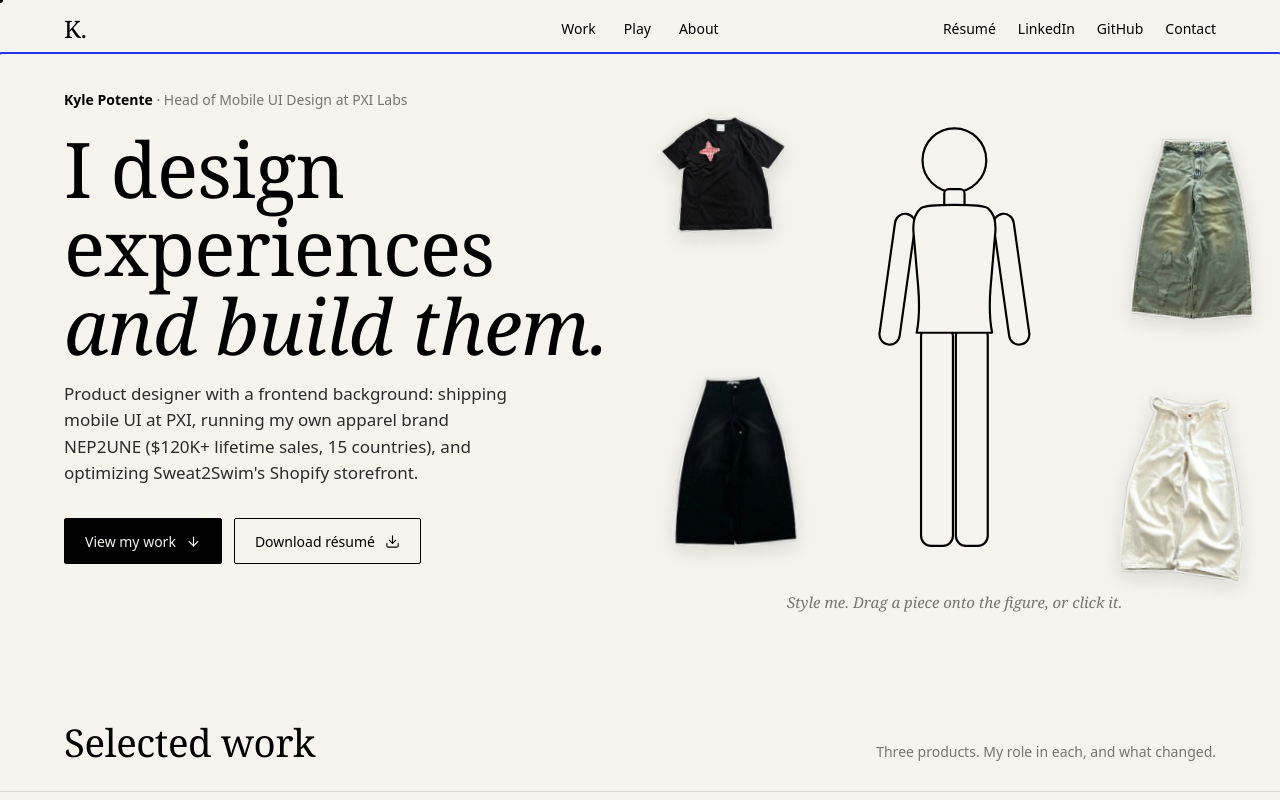
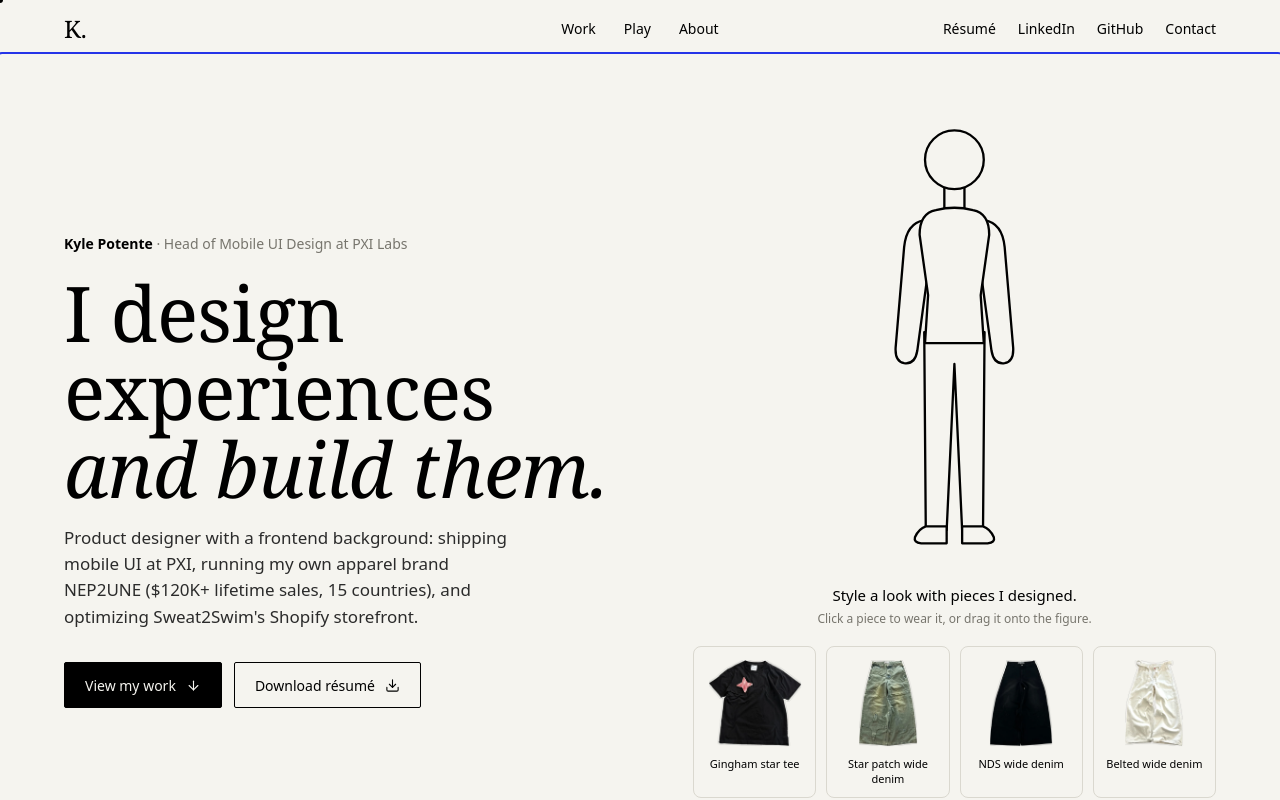
Before and after one commit to kylep16/kyle-portfolio, a React (Vite) app: page / in a window 1280 px wide. Shown: the top 800 px of the page. Built offline with nearby package versions, Linux system fonts and the light colour scheme.

Commit message:
Refine hero figure proportions and wardrobe interaction

```diff
--- a/src/App.jsx
+++ b/src/App.jsx
@@ -27,7 +27,7 @@ const SITE = {
   year: 2026,
 };
 
-const OUTFIT_MESSAGES = ["good choice.", "interesting.", "you might be onto something.", "fit approved."];
+
 
 /* ---------------------------------------------------------------------
    data/caseStudies.js. Never invent metrics.
@@ -291,19 +291,12 @@ const CASE_ORDER = ["pxi", "nep2une", "sweat2swim"];
 const GARMENTS = [
   { id: "tee-black",   name: "Gingham star tee",      meta: ["NEP2UNE", "HI I'M ✦", "COTTON"], category: "top",    z: 20, fit: { cx: 150, cy: 231, w: 204 } },
   { id: "denim-green", name: "Star patch wide denim", meta: ["NEP2UNE", "NDS 01", "DENIM"],   category: "bottom", z: 10, fit: { cx: 150, cy: 430, w: 178 } },
-  { id: "denim-black", name: "NDS wide denim",        meta: ["NEP2UNE", "NDS 02", "DENIM"],   category: "bottom", z: 10, fit: { cx: 150, cy: 424, w: 180 } },
+  { id: "denim-black", name: "NDS wide denim",        meta: ["NEP2UNE", "NDS 02", "DENIM"],   category: "bottom", z: 10, fit: { cx: 150, cy: 430, w: 189 } },
   { id: "denim-cream", name: "Belted wide denim",     meta: ["NEP2UNE", "NDS 03", "DENIM"],   category: "bottom", z: 10, fit: { cx: 150, cy: 430, w: 178 } },
   // { id: "tee-white", name: "Gingham star tee, white", meta: ["NEP2UNE","HI I'M ✦","COTTON"], category: "top", z: 20, fit: { cx: 150, cy: 224, w: 200 } },
 ];
 // layering order: body → top → outerwear → bottom → shoes → hat → accessory (z per garment)
 const CATEGORY_REGION = { top: "torso", outerwear: "torso", bottom: "legs", shoes: "legs", hat: "head", accessory: "torso" };
-// loose sticker positions around the figure (desktop); up to 6 visible, rest behind "more clothes +"
-const STICKER_SLOTS = [
-  { left: "-6%", top: "4%", rot: -3 }, { right: "-8%", top: "8%", rot: 2 },
-  { left: "-4%", top: "54%", rot: -1 }, { right: "-6%", top: "58%", rot: 3 },
-  { left: "22%", top: "84%", rot: -2 }, { right: "20%", top: "84%", rot: 1 },
-];
-
 /* Exact NEP2UNE star cursor: paste the cleaned transparent PNG/SVG as a data URI.
    Until it's provided, the cursor falls back to a small dot. */
 const STAR_CURSOR_SRC = null;
@@ -512,21 +505,17 @@ function Navigation({ route, go, scrollTo }) {
 function Figure({ outfit, justEquipped, rm, target }) {
   const worn = Object.values(outfit).filter(Boolean).map(id => GARMENTS.find(g => g.id === id)).sort((a, b) => a.z - b.z);
   return (
-    <svg viewBox="0 0 300 640" className="figure" aria-label="Pictogram figure wearing your chosen NEP2UNE pieces" role="img">
-      {/* paper-doll mannequin: white body, black outline */}
-      <g fill="var(--paper)" stroke="var(--ink)" strokeWidth="3" strokeLinejoin="round">
-        <circle cx="150" cy="72" r="44" />
-        <rect x="136" y="112" width="28" height="30" rx="6" />
-        {/* arms: hang slightly away from the torso so sleeves read naturally */}
-        <rect x="70" y="146" width="28" height="182" rx="14" transform="rotate(8 84 146)" />
-        <rect x="202" y="146" width="28" height="182" rx="14" transform="rotate(-8 216 146)" />
-        {/* legs */}
+    <svg viewBox="0 0 300 600" className="figure" aria-label="Pictogram figure wearing your chosen NEP2UNE pieces" role="img">
+      {/* Rounded figure sized to the actual garment silhouettes. */}
+      <g fill="var(--paper)" stroke="var(--ink)" strokeWidth="3" strokeLinejoin="round" strokeLinecap="round">
+        <path d="M137 108 L137 145 L163 145 L163 108" />
+        <circle cx="150" cy="76" r="38" />
+        <path d="M111 154 Q88 158 85 189 L74 319 Q73 337 85 339 Q99 341 102 323 L118 205 M189 154 Q212 158 215 189 L226 319 Q227 337 215 339 Q201 341 198 323 L182 205" />
         <g className={target === "legs" ? "region-hot" : ""}>
-          <rect x="104" y="300" width="44" height="304" rx="14" />
-          <rect x="152" y="300" width="44" height="304" rx="14" />
+          <path d="M111 299 L113 555 L140 555 L150 340 L160 555 L187 555 L189 299 Z" />
+          <path d="M113 550 Q104 553 99 564 Q97 571 107 572 L140 572 L140 550 Z M160 550 L160 572 L193 572 Q203 571 201 564 Q196 553 187 550 Z" />
         </g>
-        {/* torso: broad rounded shoulders tapering to the waist, hips flare slightly */}
-        <path className={target === "torso" ? "region-hot" : ""} d="M104 138 C112 132 188 132 196 138 C206 146 208 160 206 176 L200 246 C198 270 198 290 202 310 L98 310 C102 290 102 270 100 246 L94 176 C92 160 94 146 104 138 Z" />
+        <path className={target === "torso" ? "region-hot" : ""} d="M126 141 Q150 135 174 141 Q195 145 195 173 L184 251 L188 313 L112 313 L116 251 L105 173 Q105 145 126 141 Z" />
       </g>
       {/* region hints while dragging */}
       {target === "torso" && <path d="M96 128 C106 120 194 120 204 128 C218 138 218 160 214 180 L208 252 L212 322 L88 322 L92 252 L86 180 C82 160 82 138 96 128 Z" className="region-ring" />}
@@ -544,29 +533,26 @@ function GarmentSticker({ g, on, style, onPointerDown, onClick, onKeyDown, ghost
     <button className={"garment " + (on ? "is-on " : "") + (ghost ? "is-ghost" : "")} style={style}
       onPointerDown={onPointerDown} onClick={onClick} onKeyDown={onKeyDown} aria-pressed={on} aria-label={`${on ? "Take off" : "Wear"} ${g.name}`} data-cursor>
       <img src={GARMENT_ASSETS[g.id].src} alt="" draggable="false" loading="lazy" decoding="async" />
-      <span className="g-meta" aria-hidden>{g.meta.join("  ·  ")}</span>
+      <span className="g-name" aria-hidden>{g.name}</span>
+      <span className="garment-check" aria-hidden>{on ? "✓" : ""}</span>
     </button>
   );
 }
 
-function Character({ onComplete }) {
+function Character() {
   const [outfit, setOutfit] = useState({});
-  const [msg, setMsg] = useState(null); const [just, setJust] = useState(null);
-  const [drag, setDrag] = useState(null); const [target, setTarget] = useState(null); const [page, setPage] = useState(0);
+  const [just, setJust] = useState(null);
+  const [drag, setDrag] = useState(null); const [target, setTarget] = useState(null);
   const zone = useRef(null); const rm = useReducedMotion(); const mob = useIsMobile();
-  const completed = useRef(false); const outfitRef = useRef({});
-  const categories = [...new Set(GARMENTS.map(g => g.category))];
+  const outfitRef = useRef({});
 
   const equip = useCallback(id => {
     const g = GARMENTS.find(x => x.id === id); const o = outfitRef.current;
     const next = { ...o, [g.category]: o[g.category] === id ? undefined : id };
     outfitRef.current = next; setOutfit(next);
-    const done = categories.every(c => next[c]);
-    if (next[g.category]) { setJust(id); setMsg(done ? "fit approved." : OUTFIT_MESSAGES[Object.values(next).filter(Boolean).length % 3]); }
-    else setMsg(null);
-    if (done && !completed.current) { completed.current = true; onComplete?.(); }
-    setTimeout(() => setJust(null), 700);
-  }, [onComplete]);
+    if (next[g.category]) setJust(id);
+    else setJust(null);
+  }, []);
 
   const startDrag = (e, g) => {
     if (mob) return; e.preventDefault();
@@ -583,8 +569,6 @@ function Character({ onComplete }) {
     window.addEventListener("pointermove", mv); window.addEventListener("pointerup", up);
   };
 
-  const perPage = STICKER_SLOTS.length; const pages = Math.ceil(GARMENTS.length / perPage);
-  const visible = mob ? GARMENTS : GARMENTS.slice(page * perPage, page * perPage + perPage);
   const isOn = id => Object.values(outfit).includes(id);
   const dragG = drag && GARMENTS.find(g => g.id === drag.id);
 
@@ -592,20 +576,19 @@ function Character({ onComplete }) {
     <div className={"character " + (mob ? "is-mobile" : "")}>
       <div ref={zone} className="figure-zone" data-cursor>
         <Figure outfit={outfit} justEquipped={just} rm={rm} target={target} />
-        <p className={"figure-msg " + (msg ? "show" : "")} aria-live="polite">{msg}</p>
+
       </div>
-      <p className="wardrobe-hint">Style me. {mob ? "Tap a piece to wear it." : "Drag a piece onto the figure, or click it."}
-        {Object.values(outfit).some(Boolean) && <button className="reset-outfit" onClick={() => { outfitRef.current = {}; setOutfit({}); setMsg(null); }}>Reset outfit</button>}
-      </p>
-      <div className={mob ? "garment-tray" : "garment-cloud"} role="group" aria-label="NEP2UNE garments">
-        {visible.map((g, i) => {
-          const slot = STICKER_SLOTS[i] || {}; const style = mob ? {} : { left: slot.left, right: slot.right, top: slot.top, "--rot": slot.rot + "deg" };
-          return <GarmentSticker key={g.id} g={g} on={isOn(g.id)} style={style} ghost={drag?.id === g.id}
-            onPointerDown={e => startDrag(e, g)} onClick={() => { if (mob) equip(g.id); }}
-            onKeyDown={e => { if (e.key === "Enter" || e.key === " ") { e.preventDefault(); equip(g.id); } }} />;
-        })}
-        {!mob && pages > 1 && <button className="more-clothes" onClick={() => setPage(p => (p + 1) % pages)}>more clothes +</button>}
+      <div className="wardrobe-caption">
+        <p className="wardrobe-hint">Style a look with pieces I designed.</p>
+        <p className="wardrobe-instruction">{mob ? "Tap a piece to wear or remove it." : "Click a piece to wear it, or drag it onto the figure."}</p>
       </div>
+      <div className="garment-tray" role="group" aria-label="NEP2UNE garments">
+        {GARMENTS.map(g => (
+          <GarmentSticker key={g.id} g={g} on={isOn(g.id)} ghost={drag?.id === g.id}
+            onPointerDown={e => startDrag(e, g)} onClick={e => { if (mob || e.detail === 0) equip(g.id); }} />
+        ))}
+      </div>
+      <button className="reset-outfit" disabled={!Object.values(outfit).some(Boolean)} onClick={() => { outfitRef.current = {}; setOutfit({}); setJust(null); }}>Reset outfit</button>
       {dragG && !rm && <img src={GARMENT_ASSETS[dragG.id].src} alt="" className="garment-drag" style={{ transform: `translate(${drag.x}px,${drag.y}px) translate(-50%,-50%) scale(1.04)` }} aria-hidden />}
     </div>
   );
@@ -666,7 +649,6 @@ function ProjectPreview({ cs, go, index }) {
    views/Home
    --------------------------------------------------------------------- */
 function Home({ go, scrollTo }) {
-  const [nudge, setNudge] = useState(false);
   return (
     <main id="main">
       {/* HERO */}
@@ -679,9 +661,8 @@ function Home({ go, scrollTo }) {
             <Button onClick={() => scrollTo("work")} icon={ArrowDown}>View my work</Button>
             {SITE.resumeUrl && <Button href={SITE.resumeUrl} variant="ghost" icon={Download} download>Download résumé</Button>}
           </div>
-          <p className={"hero-nudge " + (nudge ? "show" : "")} aria-hidden={!nudge}>now see what I actually make <ArrowDown size={13} /></p>
         </div>
-        <div className="hero-figure"><Character onComplete={() => setNudge(true)} /></div>
+        <div className="hero-figure"><Character /></div>
       </section>
 
       {/* WORK */}
@@ -1332,8 +1313,6 @@ body[data-drag] .cursor>*{transform:scale(.92) rotate(-12deg)}
 @keyframes subin{from{opacity:0;transform:translateY(8px)}to{opacity:1;transform:none}}
 .hero-body{max-width:46ch;margin-top:16px;color:var(--char);font-size:17px;line-height:1.55}
 .hero-actions{display:flex;gap:12px;flex-wrap:wrap;margin-top:32px}
-.hero-nudge{margin-top:28px;font-family:var(--serif);font-style:italic;font-size:18px;display:inline-flex;gap:6px;align-items:center;opacity:0;transform:translateY(6px);transition:opacity .6s var(--ease),transform .6s var(--ease)}
-.hero-nudge.show{opacity:1;transform:none}
 .hero-figure{position:relative;justify-self:center;width:100%;max-width:560px}
 .character{position:relative;display:flex;flex-direction:column;align-items:center}
 .figure-zone{position:relative;width:56%;padding:12px}
@@ -1342,23 +1321,25 @@ body[data-drag] .cursor>*{transform:scale(.92) rotate(-12deg)}
 .region-hot{fill:var(--paper-2)}
 .region-ring{fill:none;stroke:var(--ink);stroke-width:1.5;stroke-dasharray:5 5;opacity:.6;animation:ringin .3s var(--ease)}
 @keyframes ringin{from{opacity:0;transform:scale(1.05)}to{opacity:.6}}
-.garment-cloud{position:absolute;inset:0;pointer-events:none}
-.garment{position:absolute;width:24%;pointer-events:auto;transform:rotate(var(--rot,0deg));transition:transform .35s var(--ease),filter .35s var(--ease),opacity .25s;filter:drop-shadow(0 6px 10px rgba(0,0,0,.12));touch-action:none;user-select:none;-webkit-user-select:none}
-.garment img{width:100%;height:auto;display:block;pointer-events:none}
-.garment:hover{transform:rotate(calc(var(--rot,0deg) * .3)) scale(1.04);filter:drop-shadow(0 12px 18px rgba(0,0,0,.18));z-index:5}
-.garment.is-on{opacity:.45}.garment.is-ghost{opacity:.15}
-.g-meta{position:absolute;left:50%;top:100%;transform:translate(-50%,2px);white-space:nowrap;font-size:10px;letter-spacing:.06em;text-transform:uppercase;color:var(--mute);opacity:0;transition:opacity .25s}
-.garment:hover .g-meta,.garment:focus-visible .g-meta{opacity:1}
+.garment-tray{display:grid;grid-template-columns:repeat(4,minmax(0,1fr));gap:10px;width:100%;margin-top:18px}
+.garment{position:relative;display:flex;flex-direction:column;align-items:center;gap:10px;min-width:0;padding:12px 6px 10px;border:1px solid var(--line);border-radius:8px;transition:background .2s,border-color .2s;touch-action:pan-y;user-select:none;-webkit-user-select:none}
+@media (pointer:fine){.garment{touch-action:none}}
+.garment img{width:100%;height:88px;object-fit:contain;display:block;pointer-events:none}
+.garment:hover{background:var(--paper-2);border-color:var(--mute)}
+.garment.is-on{background:var(--paper-2);border-color:var(--ink)}
+.garment.is-ghost img{opacity:.3}
+.g-name{font-size:11px;line-height:1.35;text-align:center;min-height:30px}
+.garment-check{position:absolute;top:5px;right:7px;font-size:14px;line-height:1}
 .garment-drag{position:fixed;left:0;top:0;width:150px;z-index:80;pointer-events:none;filter:drop-shadow(0 18px 24px rgba(0,0,0,.25))}
-.more-clothes{position:absolute;right:0;bottom:-6px;pointer-events:auto;font-family:var(--serif);font-style:italic;font-size:15px;color:var(--mute)}.more-clothes:hover{color:var(--ink)}
-.garment-tray{display:flex;gap:14px;overflow-x:auto;padding:8px 4px 12px;width:100%;scrollbar-width:none}.garment-tray .garment{position:static;flex:0 0 auto;width:96px;transform:none}
-.figure-msg{position:absolute;left:8%;top:6%;font-family:var(--serif);font-style:italic;font-size:22px;opacity:0;transform:translateY(6px);transition:opacity .35s var(--ease),transform .35s var(--ease);pointer-events:none}
-.figure-msg.show{opacity:1;transform:none}
 .snap-in{animation:snap .6s cubic-bezier(.34,1.56,.64,1)}
 @keyframes snap{0%{opacity:0;transform:scale(1.08) translateY(-10px)}100%{opacity:1;transform:none}}
-.wardrobe-hint{color:var(--mute);margin-top:8px;line-height:1.4;font-family:var(--serif);font-style:italic;font-size:15px;display:flex;gap:14px;align-items:baseline}
-.reset-outfit{font-family:var(--sans);font-style:normal;font-size:12px;color:var(--mute);text-decoration:underline;text-underline-offset:3px}.reset-outfit:hover{color:var(--ink)}
-@media (max-width:900px){.hero{grid-template-columns:1fr;min-height:0}.hero-figure{max-width:440px}.figure-zone{width:52%}.figure{max-height:48vh}}
+.wardrobe-caption{text-align:center;margin-top:8px}
+.wardrobe-hint{font-size:15px;color:var(--ink);line-height:1.4}
+.wardrobe-instruction{margin-top:5px;font-size:12px;color:var(--mute);line-height:1.4}
+.reset-outfit{margin-top:10px;min-height:44px;padding:8px 16px;font-size:12px;text-decoration:underline;text-underline-offset:3px}
+.reset-outfit:disabled{opacity:.4;cursor:default}
+@media (max-width:900px){.hero{grid-template-columns:1fr;min-height:0}.hero-figure{max-width:440px}.figure-zone{width:52%}.figure{max-height:42vh}}
+@media (max-width:380px){.garment-tray{gap:6px}.garment{padding:10px 4px}.garment img{height:68px}.g-name{font-size:10px}}
 
 /* work */
 .section-head{display:flex;justify-content:space-between;align-items:baseline;padding:0 var(--pad) 28px;border-bottom:1px solid var(--line);margin:0 0 56px}
```
